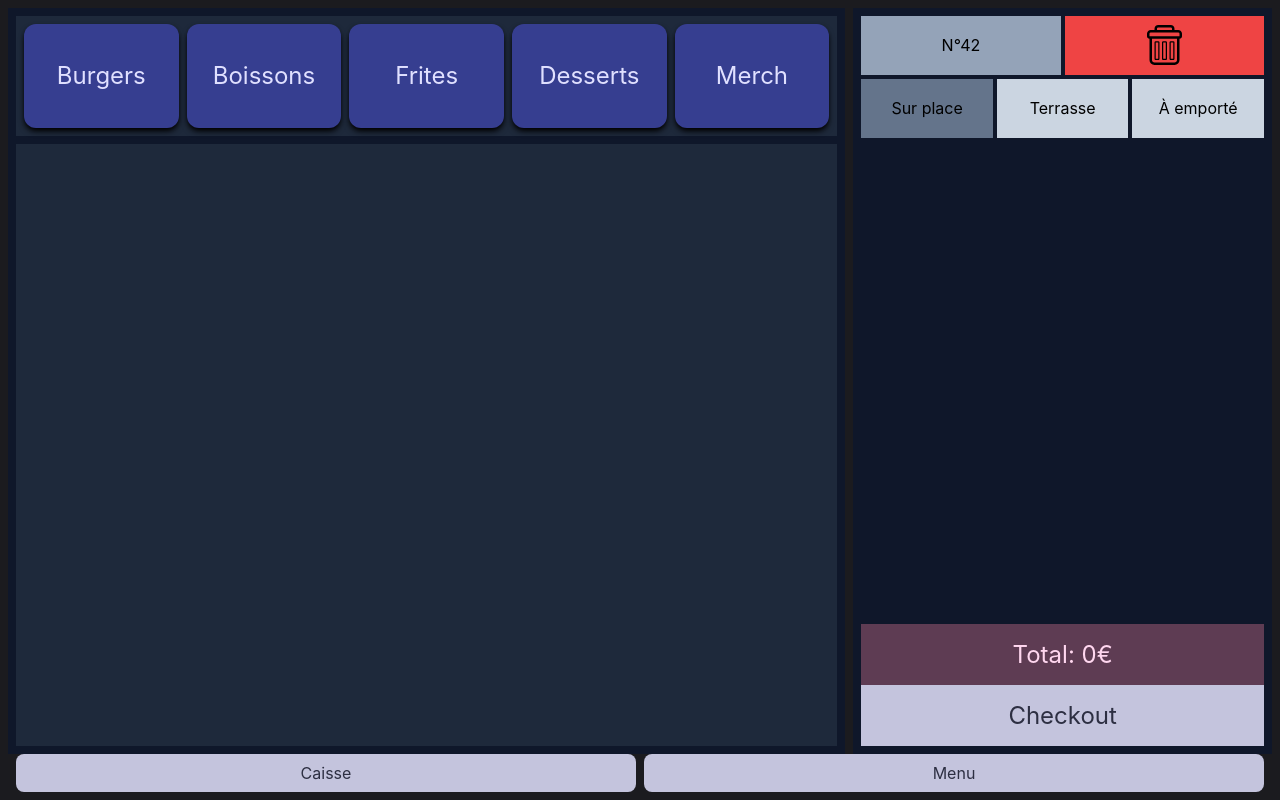
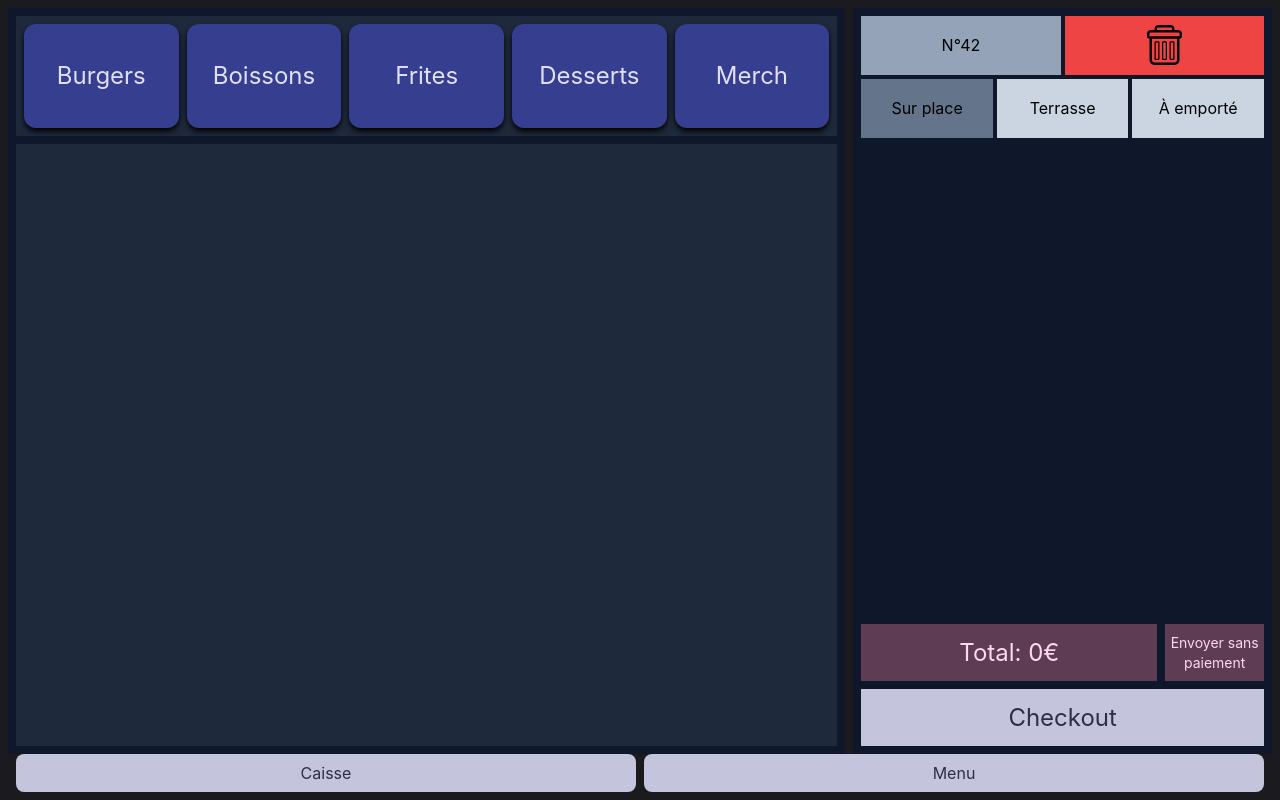
Before and after one commit to VincentWENDLING/pos-starling, a React (Vite) app: page / in a window 1280 px wide. Built offline with nearby package versions, Linux system fonts and the light colour scheme.

Commit message:
:sparkles: added button 'Envoyer sans paiement'

```diff
--- a/src/App.tsx
+++ b/src/App.tsx
@@ -19,7 +19,7 @@ function App() {
           </div>
         )
       }
-      else if (pageSelected === 'menu') {
+      else if (pageSelected === 'paramètres') {
         return (
           <div className="h-full w-full bg-background text-on-background">
             TEXT
@@ -33,7 +33,7 @@ function App() {
       { getCurrentPage() }
       <div className="text-white h-10 w-full flex gap-2 pl-2 pr-2">
           <button className="w-1/2 rounded-lg bg-secondary text-on-secondary" onClick={()=>setPageSelected('caisse')}>Caisse</button>
-          <button className="w-1/2 rounded-lg bg-secondary text-on-secondary" onClick={()=>setPageSelected('menu')}>Menu</button>
+          <button className="w-1/2 rounded-lg bg-secondary text-on-secondary" onClick={()=>setPageSelected('paramètres')}>Menu</button>
       </div>
     </div>
   )
--- a/src/components/Cart/Cart.tsx
+++ b/src/components/Cart/Cart.tsx
@@ -90,9 +90,10 @@ const Cart = (props: any) => {
             <ul className="h-4/6 overflow-scroll">
                 {cartItems}
             </ul>
-            <div className="h-1/6">
-                <div className="h-1/2 flex justify-center items-center text-on-tertiary-container text-2xl bg-tertiary-container">
-                    Total: {getSumCart()}€
+            <div className="flex flex-col gap-2 h-1/6">
+                <div className="h-1/2 flex justify-center items-center text-2xl gap-2">
+                    <p className="flex items-center justify-center w-3/4 h-full text-on-tertiary-container bg-tertiary-container">Total: {getSumCart()}€</p>
+                    <button className="w-1/4 h-full text-sm text-on-tertiary-container bg-tertiary-container">Envoyer sans paiement</button>
                 </div>
                 <button className="text-on-secondary text-2xl bg-secondary h-1/2 w-full" >Checkout</button>
             </div>
```
